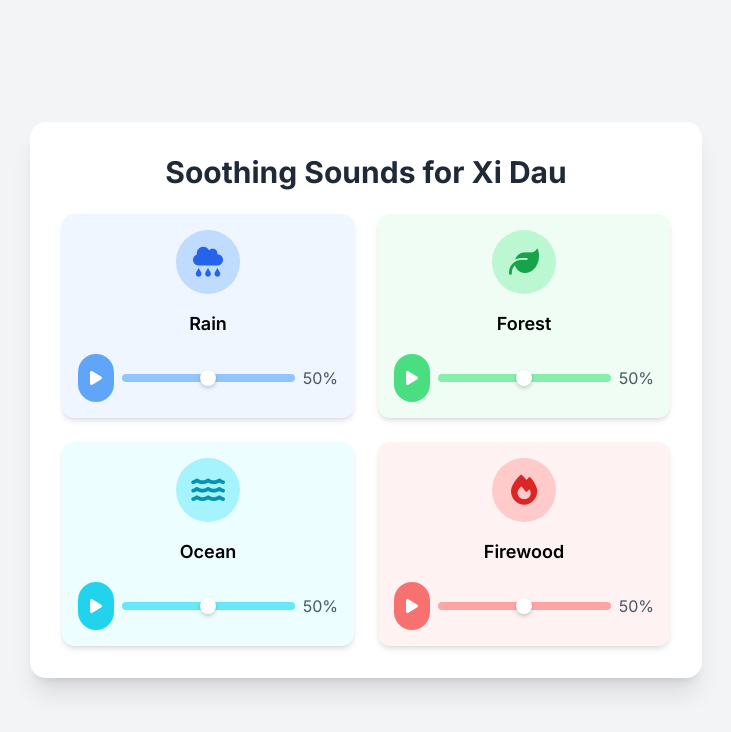
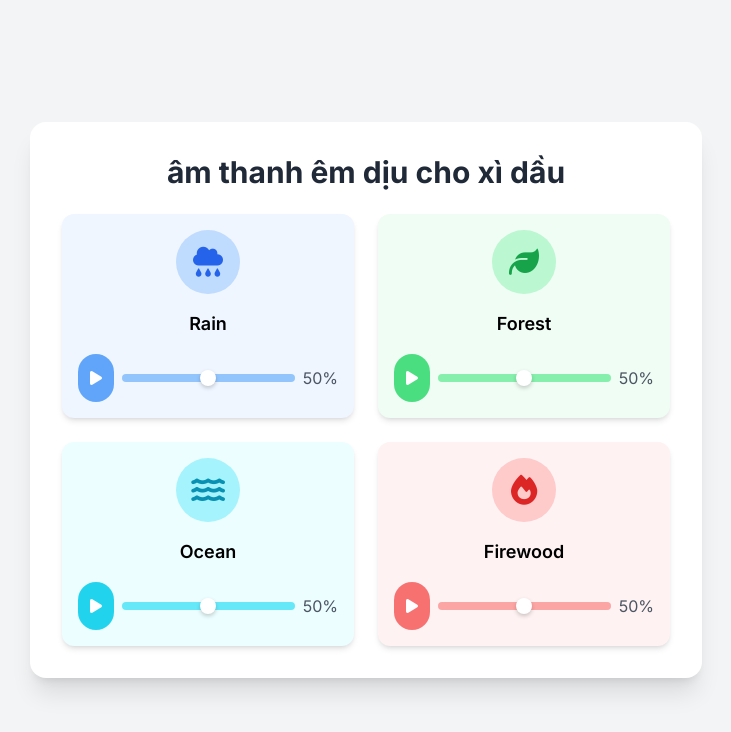
Before and after one commit to vinh-ken/soothing-sounds-app, a plain HTML site: page index.html in a window 1280 px wide. Shown: the whole page, without its empty margins (274-1005 px from the left). Drawn offline with nearby package versions, Linux system fonts and the light colour scheme.

Commit message:
initial commit

```diff
--- a/index.html
+++ b/index.html
@@ -41,7 +41,7 @@
 
     <!-- Main container for the app -->
     <div class="bg-white p-8 rounded-2xl shadow-xl w-full max-w-2xl">
-        <h1 class="text-3xl font-bold text-center text-gray-800 mb-6">Soothing Sounds for Xi Dau</h1>
+        <h1 class="text-3xl font-bold text-center text-gray-800 mb-6">âm thanh êm dịu cho xì dầu</h1>
 
         <!-- Grid container for all the sound players -->
         <div class="grid grid-cols-1 md:grid-cols-2 lg:grid-cols-2 gap-6">
```
